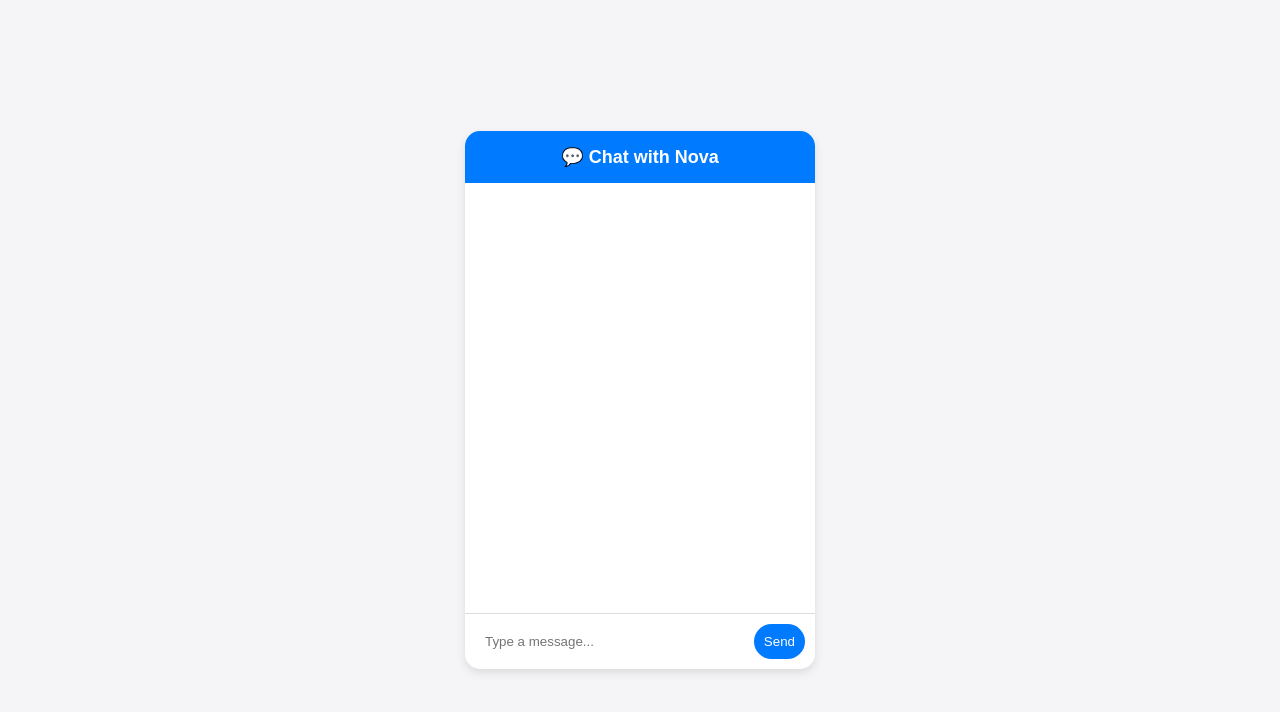
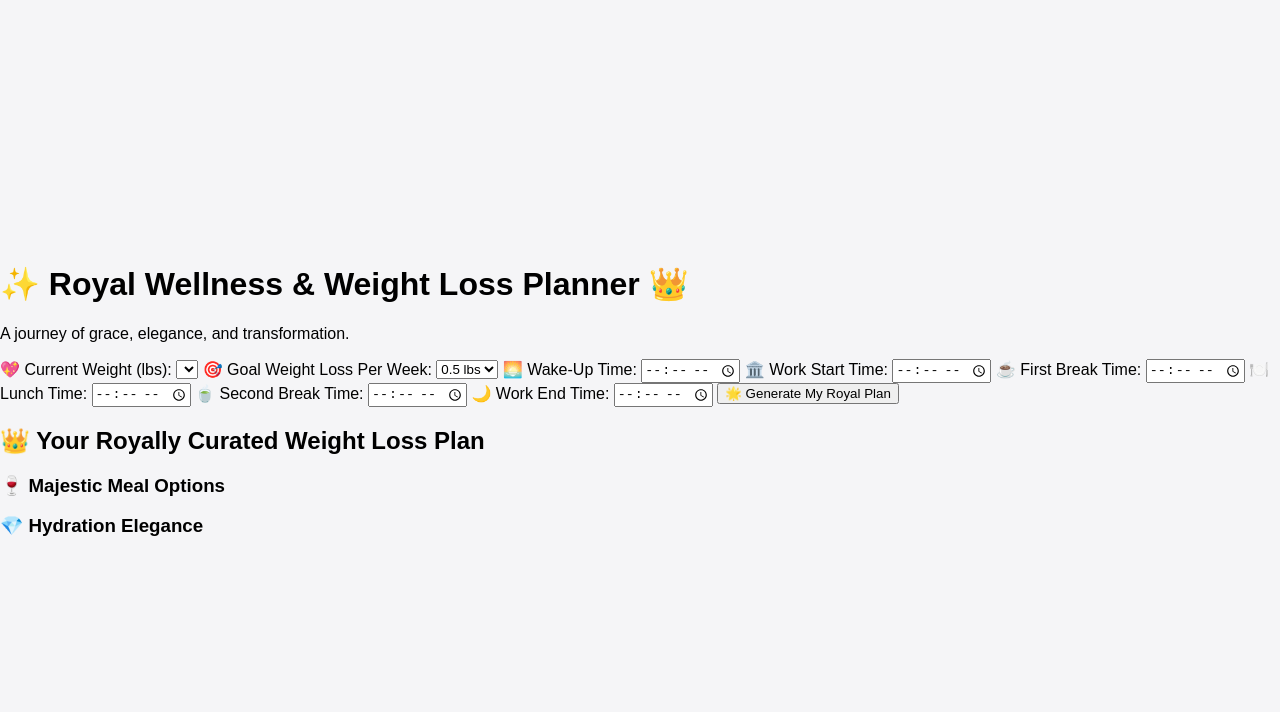
Before and after one commit to Benjamin-Sharpe/MaggiesWorld, a plain HTML site: page index.html in a window 1280 px wide. Drawn offline with Linux system fonts and the light colour scheme.

Commit message:
Update index.html

```diff
--- a/index.html
+++ b/index.html
@@ -3,26 +3,54 @@
 <head>
     <meta charset="UTF-8">
     <meta name="viewport" content="width=device-width, initial-scale=1.0">
-    <title>AI Companion</title>
+    <title>Royal Wellness Planner</title>
     <link rel="stylesheet" href="styles.css">
 </head>
 <body>
+    <div class="container">
+        <h1>✨ Royal Wellness & Weight Loss Planner 👑</h1>
+        <p class="subtitle">A journey of grace, elegance, and transformation.</p>
 
-    <!-- Chat Container -->
-    <div class="chat-container">
-        <!-- AI Name (Customizable) -->
-        <div class="chat-header">💬 Chat with Nova</div>
+        <form id="planner-form">
+            <label for="current-weight">💖 Current Weight (lbs):</label>
+            <select id="current-weight"></select>
 
-        <!-- Messages Display -->
-        <div id="chat-box" class="chat-box"></div>
+            <label for="goal-loss">🎯 Goal Weight Loss Per Week:</label>
+            <select id="goal-loss">
+                <option value="0.5">0.5 lbs</option>
+                <option value="1">1 lb</option>
+            </select>
 
-        <!-- Input Field & Send Button -->
-        <div class="chat-input">
-            <input type="text" id="user-input" placeholder="Type a message..." />
-            <button onclick="sendMessage()">Send</button>
+            <label for="wake-time">🌅 Wake-Up Time:</label>
+            <input type="time" id="wake-time" required>
+
+            <label for="work-start">🏛️ Work Start Time:</label>
+            <input type="time" id="work-start" required>
+
+            <label for="break1">☕ First Break Time:</label>
+            <input type="time" id="break1" required>
+
+            <label for="lunch-time">🍽️ Lunch Time:</label>
+            <input type="time" id="lunch-time" required>
+
+            <label for="break2">🍵 Second Break Time:</label>
+            <input type="time" id="break2" required>
+
+            <label for="work-end">🌙 Work End Time:</label>
+            <input type="time" id="work-end" required>
+
+            <button type="button" id="calculate">🌟 Generate My Royal Plan</button>
+        </form>
+
+        <div id="output">
+            <h2>👑 Your Royally Curated Weight Loss Plan</h2>
+            <p id="schedule"></p>
+            <h3>🍷 Majestic Meal Options</h3>
+            <p id="meals"></p>
+            <h3>💎 Hydration Elegance</h3>
+            <p id="water"></p>
         </div>
     </div>
-
     <script src="script.js"></script>
 </body>
 </html>
```
